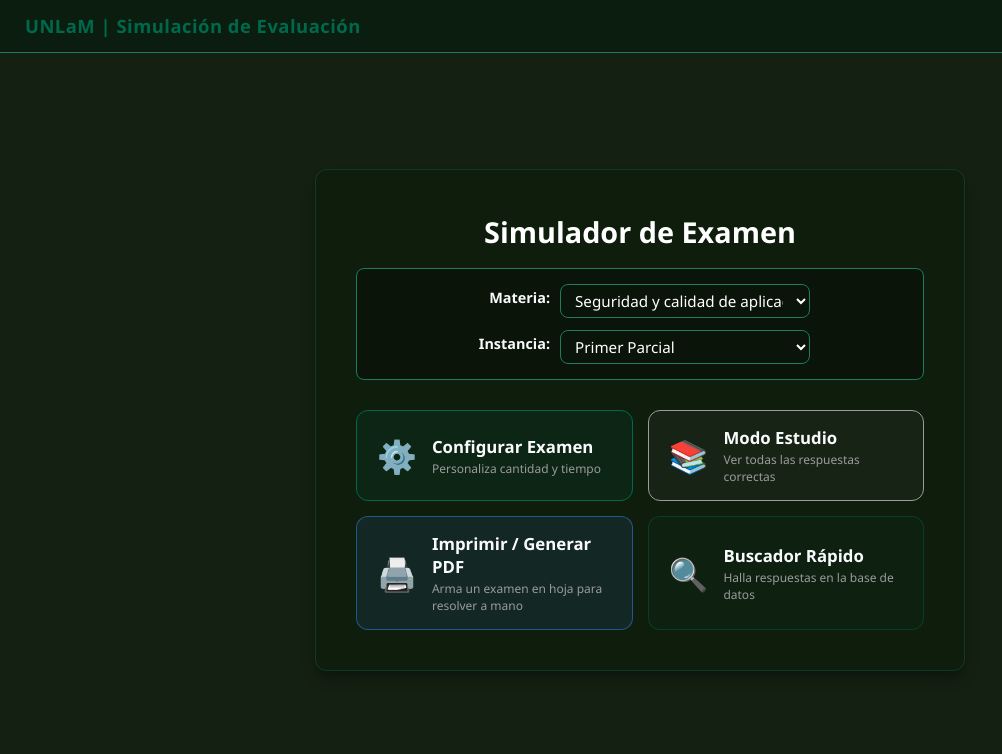
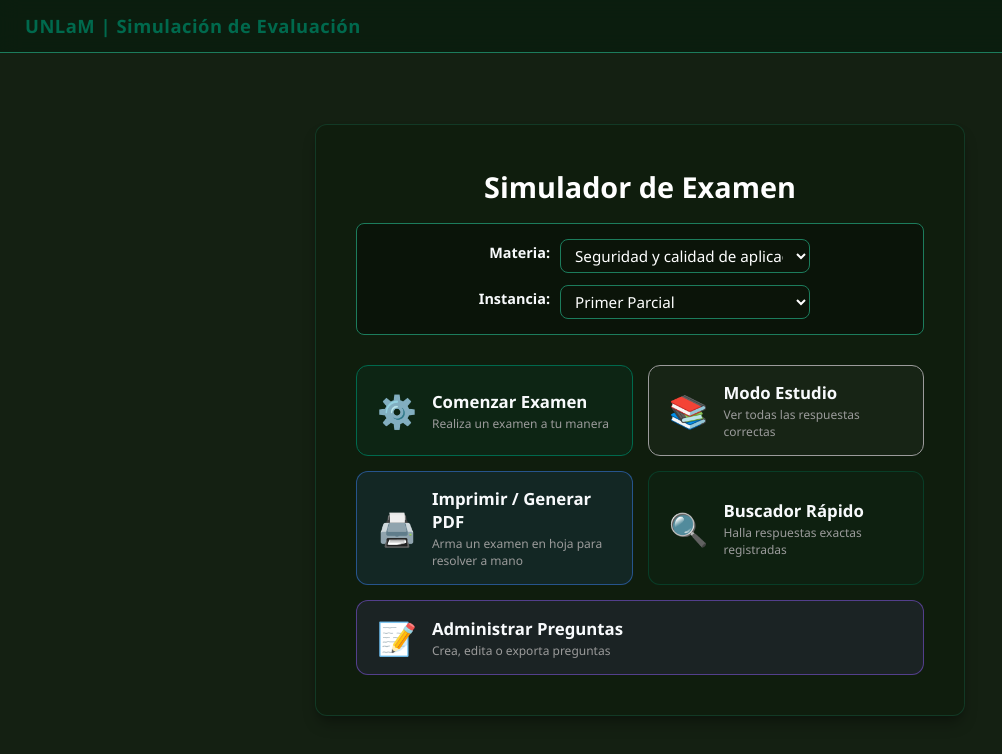
Before and after one commit to AntonioMarioSandoval/SimulacroExamenMultiple, a plain HTML site: page index.html in a window 1280 px wide. Shown: the whole page, without its empty margins (0-1002 px from the left). Drawn offline with Linux system fonts and the light colour scheme.

Commit message:
Add files via upload

```diff
--- a/index.html
+++ b/index.html
@@ -46,8 +46,8 @@
                 <button class="btn-large" onclick="navTo('setup-screen')" style="flex: 1; min-width: 250px;">
                     <span class="btn-icon">⚙️</span>
                     <div class="btn-text">
-                        <strong>Configurar Examen</strong>
-                        <span>Personaliza cantidad y tiempo</span>
+                        <strong>Comenzar Examen</strong>
+                        <span>Realiza un examen a tu manera</span>
                     </div>
                 </button>
 
@@ -72,17 +72,17 @@
                     <span class="btn-icon">🔍</span>
                     <div class="btn-text">
                         <strong>Buscador Rápido</strong>
-                        <span>Halla respuestas en la base de datos</span>
+                        <span>Halla respuestas exactas registradas</span>
                     </div>
                 </button>
 
-                <!--<button class="btn-large" onclick="navTo('admin-screen')" style="flex: 100%; background-color: rgba(139, 92, 246, 0.1); border-color: rgba(139, 92, 246, 0.5);">
+                <button class="btn-large" onclick="navTo('admin-screen')" style="flex: 100%; background-color: rgba(139, 92, 246, 0.1); border-color: rgba(139, 92, 246, 0.5);">
                     <span class="btn-icon">📝</span>
                     <div class="btn-text">
                         <strong>Administrar Preguntas</strong>
                         <span>Crea, edita o exporta preguntas</span>
                     </div>
-                </button>-->
+                </button>
             </div>
         </div>
     </div>
```
